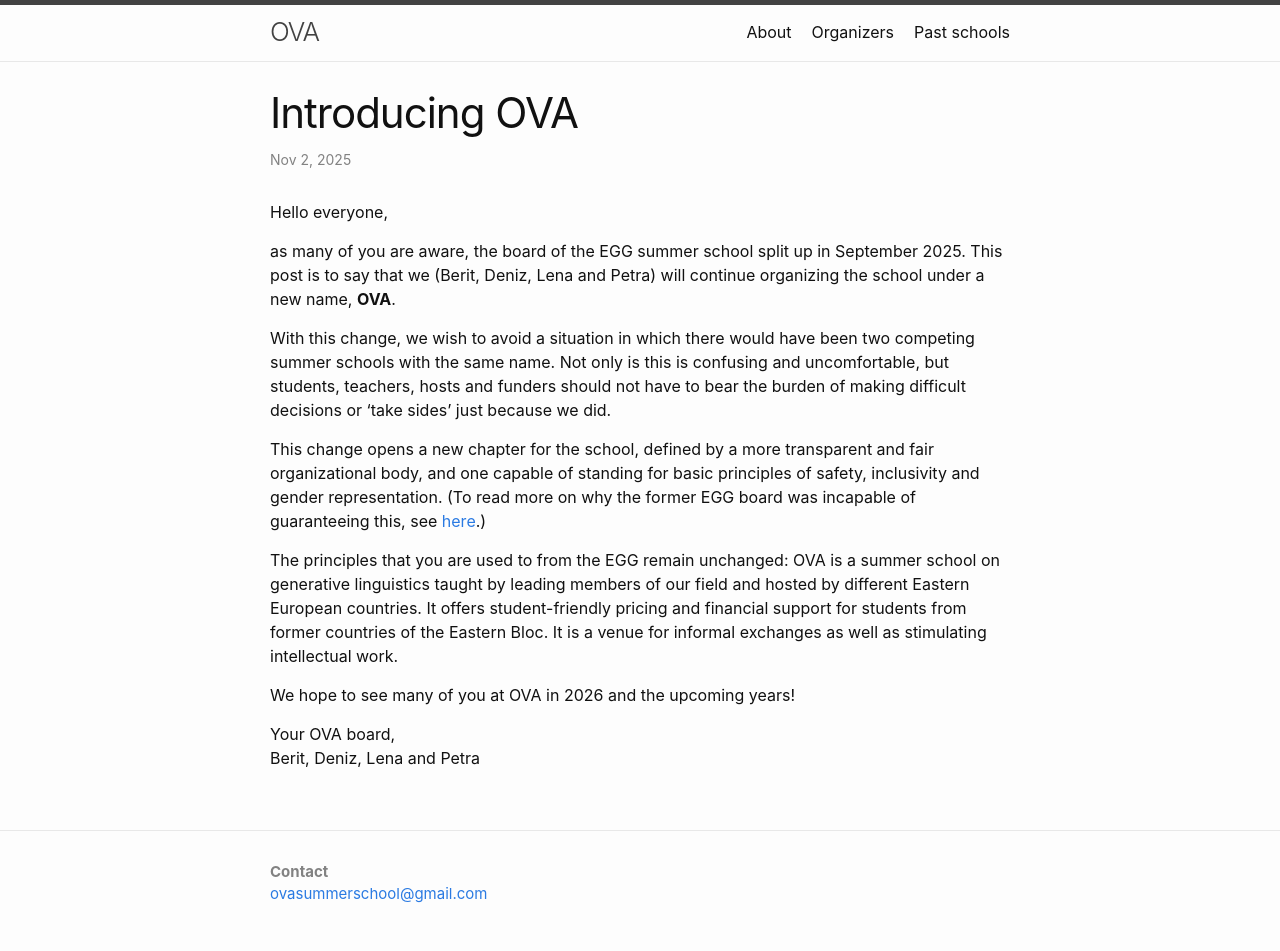
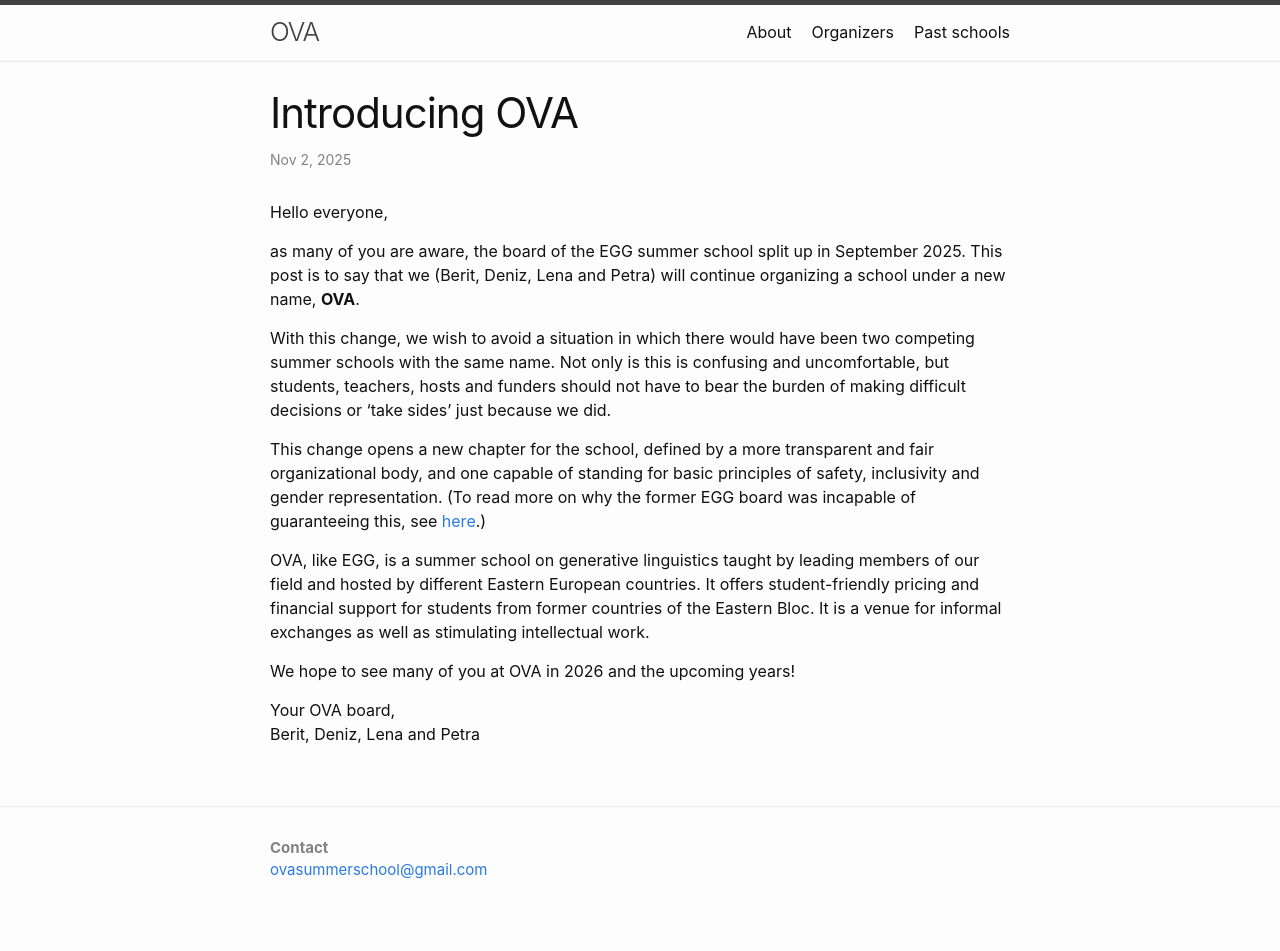
Before and after one commit to ovaschool/ovaschool.github.io, a Jekyll site: the page built from _posts/2025-11-02-introducingova.markdown, in a window 1280 px wide. Built offline with Jekyll 4.4.1, drawn with Linux system fonts in a browser that asks for light colours; after the commit the page ends 927 px from its top, so only the background shows below that.

Commit message:
Update 2025-11-02-introducingova.markdown

```diff
--- a/_posts/2025-11-02-introducingova.markdown
+++ b/_posts/2025-11-02-introducingova.markdown
@@ -10,7 +10,7 @@ Hello everyone,
 
 as many of you are aware, the board of the EGG summer school split up in
 September 2025. This post is to say that we (Berit, Deniz, Lena and Petra) will
-continue organizing the school under a new name, **OVA**.
+continue organizing a school under a new name, **OVA**.
 
 <!--more-->
 
@@ -25,8 +25,7 @@ and fair organizational body, and one capable of standing for basic principles o
 safety, inclusivity and gender representation. (To read more on why the former
 EGG board was incapable of guaranteeing this, see [here](/clean-break/).)
 
-The principles that you are used to from the EGG remain unchanged: OVA is a
-summer school on generative linguistics taught by leading members of our field
+OVA, like EGG, is a summer school on generative linguistics taught by leading members of our field
 and hosted by different Eastern European countries. It offers student-friendly
 pricing and financial support for students from former countries of the Eastern
 Bloc. It is a venue for informal exchanges as well as stimulating intellectual
```
